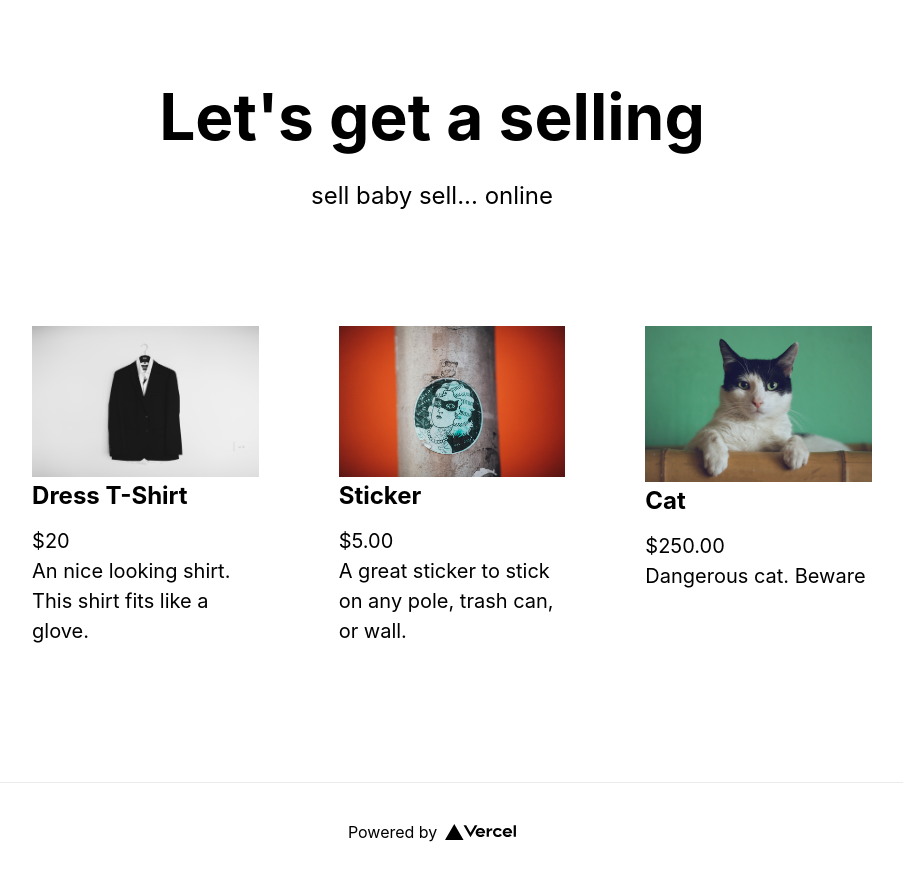
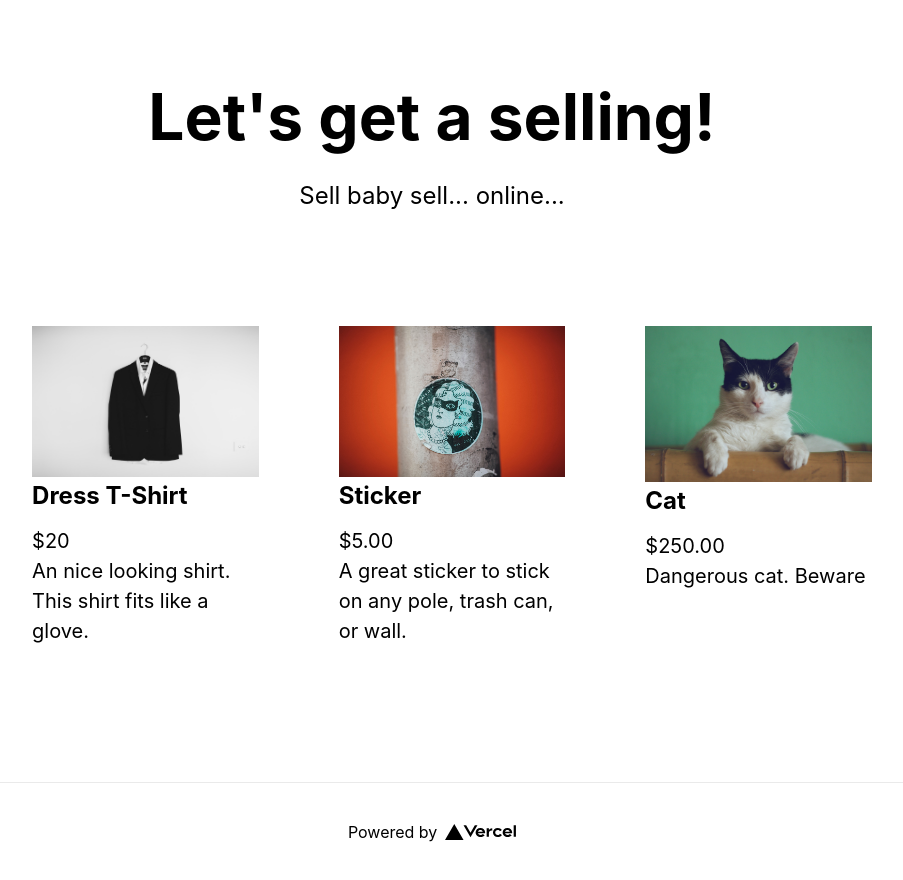
Before and after one commit to brandonleboeuf/my-estore, a Next.js app: page / in a window 1280 px wide. Shown: the whole page, without its empty margins (208-1111 px from the left). Built offline with nearby package versions, Linux system fonts and the light colour scheme.

Commit message:
updates some styles

```diff
--- a/pages/index.js
+++ b/pages/index.js
@@ -13,9 +13,9 @@ export default function Home() {
       </Head>
 
       <main className={styles.main}>
-        <h1 className={styles.title}>Let's get a selling</h1>
+        <h1 className={styles.title}>Let's get a selling!</h1>
 
-        <p className={styles.description}>sell baby sell... online</p>
+        <p className={styles.description}>Sell baby sell... online...</p>
 
         <ul className={styles.grid}>
           {products.map((product) => {
--- a/styles/Home.module.css
+++ b/styles/Home.module.css
@@ -90,7 +90,7 @@
   text-decoration: none;
   /* border: 1px solid #eaeaea; */
   border-radius: 10px;
-  transition: color 0.15s ease, border-color 0.15s ease;
+  transition: box-shadow 0.15s ease, border-color 0.15s ease;
 }
 
 @media (min-width: 960px) {
```
